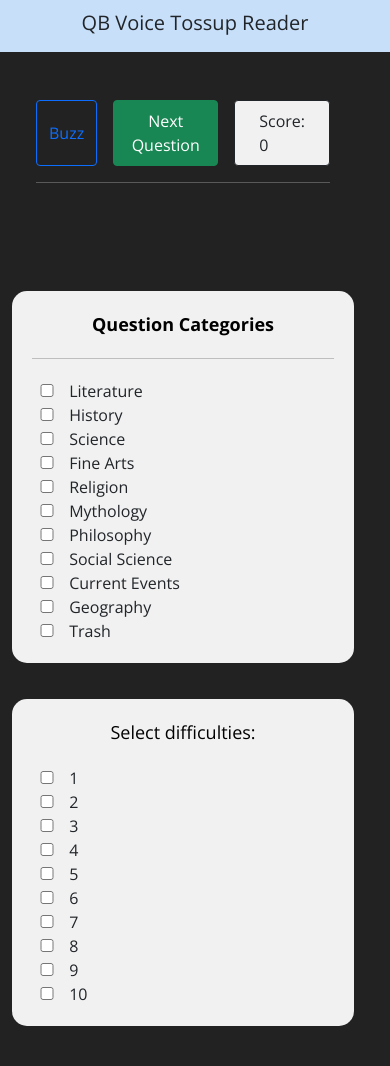
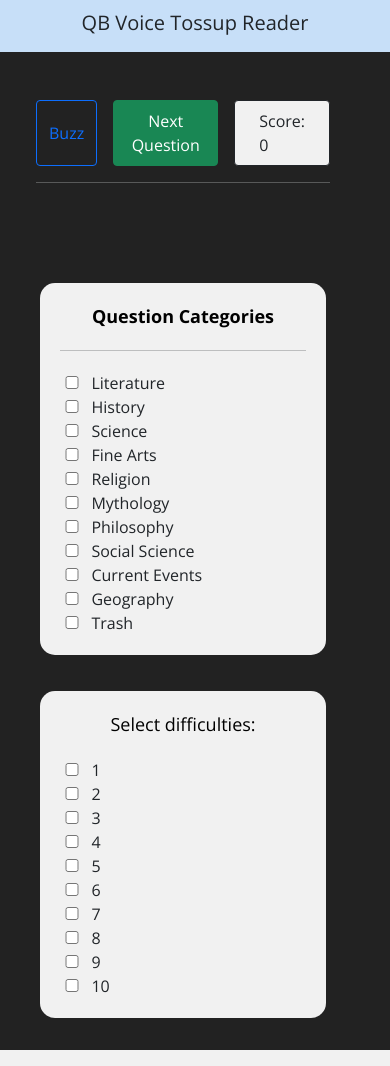
Before and after one commit to onetwothreefourfivesixe/qb_voice_packet_reader, a Flask app: page / in a window 390 px wide. Run offline with Flask 3, Linux system fonts and the light colour scheme.

Commit message:
cleaned up css; dropdown better for smaller widths

```diff
--- a/static/css/styles.css
+++ b/static/css/styles.css
@@ -1,3 +1,15 @@
+/*
+TODO:
+- add some kind of indication (ie. arrows) to show when dropdowns are collapsed
+- make sure it looks good on smaller window sizes
+- actually have a color theme
+- style buttons for I was correct/incorrect
+
+Reference:
+    white: f1f1f1
+    border radius: 15px
+*/
+
 * {
     font-family: "Open Sans", sans-serif;
     font-optical-sizing: auto;
@@ -28,8 +40,6 @@
 }
 
 
-
-
 /* Hide scrollbar */
 *::-webkit-scrollbar {
     display: none; /* Chrome, Safari and Opera */
@@ -40,19 +50,52 @@
 scrollbar-width: none;  /* Firefox */
 }
 
-/* Other styles */
 
-#audio {
-    display: none;
-}
+
+/* Position of dropdowns */
+/* breakpoints:
+    large >= 992px
+    medium >= 768px
+    small >= 576px
+*/
 
 @media (min-width: 992px) {
     .col-lg-3, .col-lg-9 {
         height: calc(100vh - 52px);
-        /* position: fixed; */
+    }
+
+    .collapsible, .checklist {
+        width: 100%;
+    }
+}
+@media (max-width: 991px) {
+    .collapsible, .checklist {
+        width: 50%;
+        margin-left: 25%;
+    }
+}
+@media (max-width: 600px) {
+    .collapsible, .checklist {
+        width: 80%;
+        margin-left: 10%;
     }
 }
 
+
+/* Dropdowns */
+.collapsible {
+    border-radius: 15px 15px 0px 0px;
+    background-color: #f1f1f1;
+    cursor: pointer;
+    padding: 20px 10px;
+    border: none;
+    outline: none;
+    font-size: 18px;
+    margin-top: 20px;
+    /* margin: 10px 0; */
+
+    text-align: center;
+}
 
 .checklist {
     background-color: #f1f1f1;
@@ -73,34 +116,12 @@ li > label {
     margin-left: 7px;
 }
 
-/* li:has(input:checked){
-    background-color: green ;
-} */
-
-
 input[type='checkbox'] {
-    /* display: none; */
     width: 10%;
 }
 
-.collapsible {
-    border-radius: 15px 15px 0px 0px;
-    background-color: #f1f1f1;
-    cursor: pointer;
-    padding: 20px 10px;
-    border: none;
-    outline: none;
-    font-size: 18px;
-    margin-top: 20px;
-    /* margin: 10px 0; */
+/* Misc */
 
-    text-align: center;
-    width: 100%;
+#audio {
+    display: none;
 }
-
-
-
-/*
-    white: f1f1f1
-    border radius: 15px
-*/
--- a/templates/index.html
+++ b/templates/index.html
@@ -49,7 +49,7 @@
             </ul>
         </div>
 
-        <div class = "col-lg-3 p-4 overflow-scroll">
+        <div class = "col-lg-3 p-3 overflow-scroll">
             <form id="checklistForm">
                 <button id = "categoriesButton" type="button" class="collapsible" onclick="toggleVisibility('categories')">
                     <b>Question Categories</b>
```
